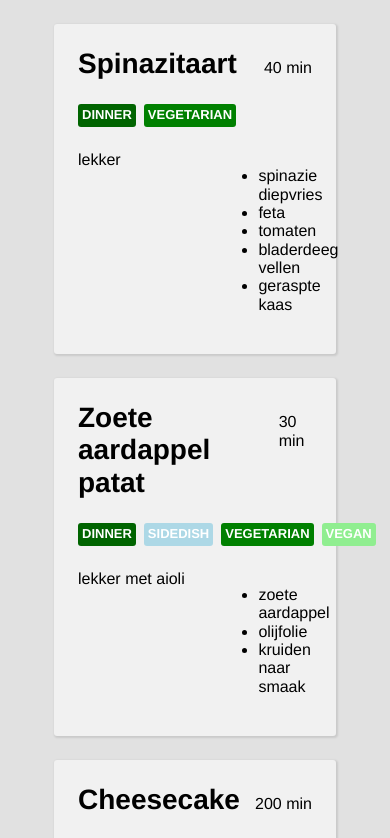
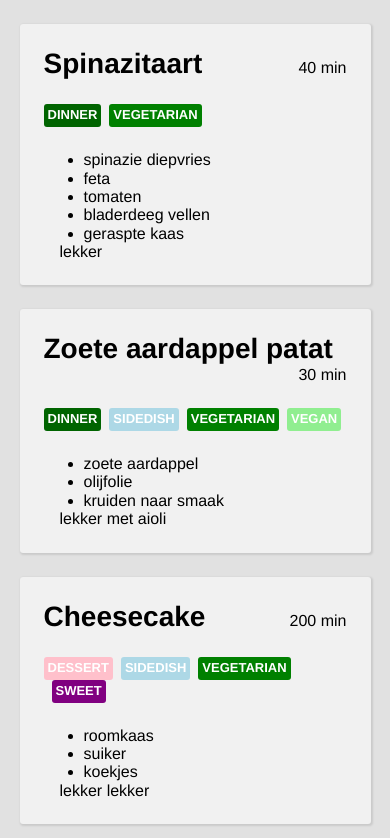
Before and after one commit to madstrawberry/old_recipes, a React (Create React App) app: page / in a window 390 px wide. Shown: the top 838 px of the page. Built offline with nearby package versions, Linux system fonts and the light colour scheme; a web font is replaced by a local one.

Commit message:
Add media query support

```diff
--- a/src/components/RecipeBlock.tsx
+++ b/src/components/RecipeBlock.tsx
@@ -4,6 +4,7 @@ import styled from 'styled-components';
 import { GridContainer } from './shared/GridContainer';
 import { GridColumn } from './shared/GridColumn';
 import { Label } from './shared/Label';
+import { fromDevice } from '../styles/mediaQueries';
 
 type Props = {
   recipe: Recipe;
@@ -32,15 +33,15 @@ export const RecipeBlock: React.FC<Props> = ({ recipe }) => {
         ))}
       </GridContainer>
 
-      <GridContainer top="lg">
-        <GridColumn width={60}>{recipe.description}</GridColumn>
-        <GridColumn>
+      <GridContainer top="lg" columnGap="md">
+        <GridColumn width={[100, 40]}>
           <ul>
             {recipe.ingredients.map(ingredient => (
               <li>{ingredient.name}</li>
             ))}
           </ul>
         </GridColumn>
+        <GridColumn width={[100, 60]}>{recipe.description}</GridColumn>
       </GridContainer>
     </Container>
   );
@@ -50,10 +51,18 @@ const Container = styled.div`
   margin: 0 auto;
   background: #f1f1f1;
   padding: ${props => props.theme.grid.lg}px;
-  width: 60%;
+  width: 90%;
   margin-top: ${props => props.theme.grid.lg}px;
   border-radius: 3px;
   box-shadow: 1px 1px 2px 1px rgba(0, 0, 0, 0.1);
+
+  ${fromDevice.md} {
+    width: 75%;
+  }
+
+  ${fromDevice.lg} {
+    width: 60%;
+  }
 `;
 
 const Title = styled.h2`
--- a/src/components/shared/GridColumn.tsx
+++ b/src/components/shared/GridColumn.tsx
@@ -1,6 +1,7 @@
 import styled, { css } from 'styled-components';
+import { fromDevice } from '../../styles/mediaQueries';
 
-type GridColumnProps = { width?: number | 'auto'; align?: 'right' | 'left' };
+type GridColumnProps = { width?: number | 'auto' | number[]; align?: 'right' | 'left' };
 
 export const GridColumn = styled.div<GridColumnProps>`
   ${props => !props.align && props.width && flexWidth};
@@ -12,8 +13,18 @@ const flexWidth = css<GridColumnProps>`
   flex: ${props => {
     if (props.width === 'auto') return '1 0 auto';
 
-    return `1 0 ${props.width}%`;
+    if (typeof props.width === 'number') return `1 0 ${props.width}%`;
+
+    return `1 0 ${props.width![0]}%`;
   }};
+
+  ${props =>
+    Array.isArray(props.width!) &&
+    props.width.slice(1).map((size, index) => {
+      return `${Object.values(fromDevice)[index]} {
+        flex: 1 0 ${size}%;
+      }`;
+    })}
 `;
 
 const alignRight = css`
--- a/src/components/shared/GridContainer.tsx
+++ b/src/components/shared/GridContainer.tsx
@@ -11,6 +11,7 @@ type GridContainerProps = {
 
 export const GridContainer = styled.div<GridContainerProps>`
   display: flex;
+  flex-wrap: wrap;
   ${props => props.alignItems && `align-items: ${props.alignItems}`};
   ${props => props.columnGap && columnGap};
   ${props => props.top && `margin-top: ${gridInPx(props, props.top)}`}
@@ -18,6 +19,6 @@ export const GridContainer = styled.div<GridContainerProps>`
 
 const columnGap = css<GridContainerProps>`
   > ${GridColumn} + ${GridColumn} {
-    margin-left: ${props => gridInPx(props, props.columnGap!)};
+    padding-left: ${props => gridInPx(props, props.columnGap!)};
   }
 `;
--- a/src/styles/global.tsx
+++ b/src/styles/global.tsx
@@ -11,4 +11,12 @@ export const GlobalStyles = createGlobalStyle`
     -webkit-font-smoothing: antialiased;
     -moz-osx-font-smoothing: grayscale;
     }
+
+    * {
+      box-sizing: border-box;
+    }
+
+    ul, h1, h2, h3 {
+      margin: 0
+    }
 `;
--- /dev/null
+++ b/src/styles/mediaQueries.ts
@@ -0,0 +1,12 @@
+export const fromDevice = {
+  md: '@media (min-width: 768px)',
+  lg: '@media (min-width: 1024px)',
+  xl: '@media (min-width: 1440px)',
+};
+
+export const deviceSizes = [
+  'sm', // from 0 - 767
+  'md', // from 768 - 1023
+  'lg', // from 1024 - 1439
+  'xl', // from 1440
+];
```
